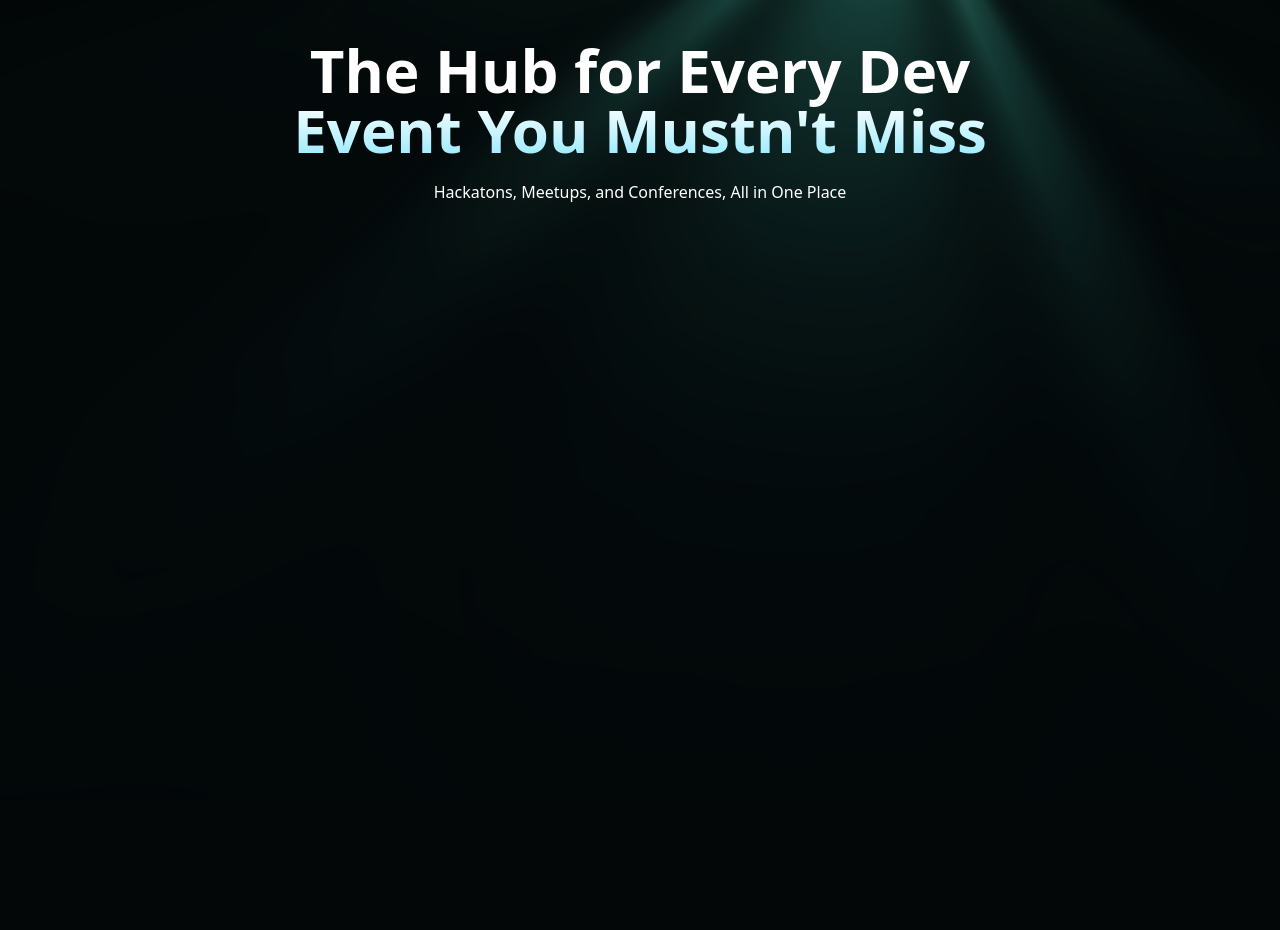
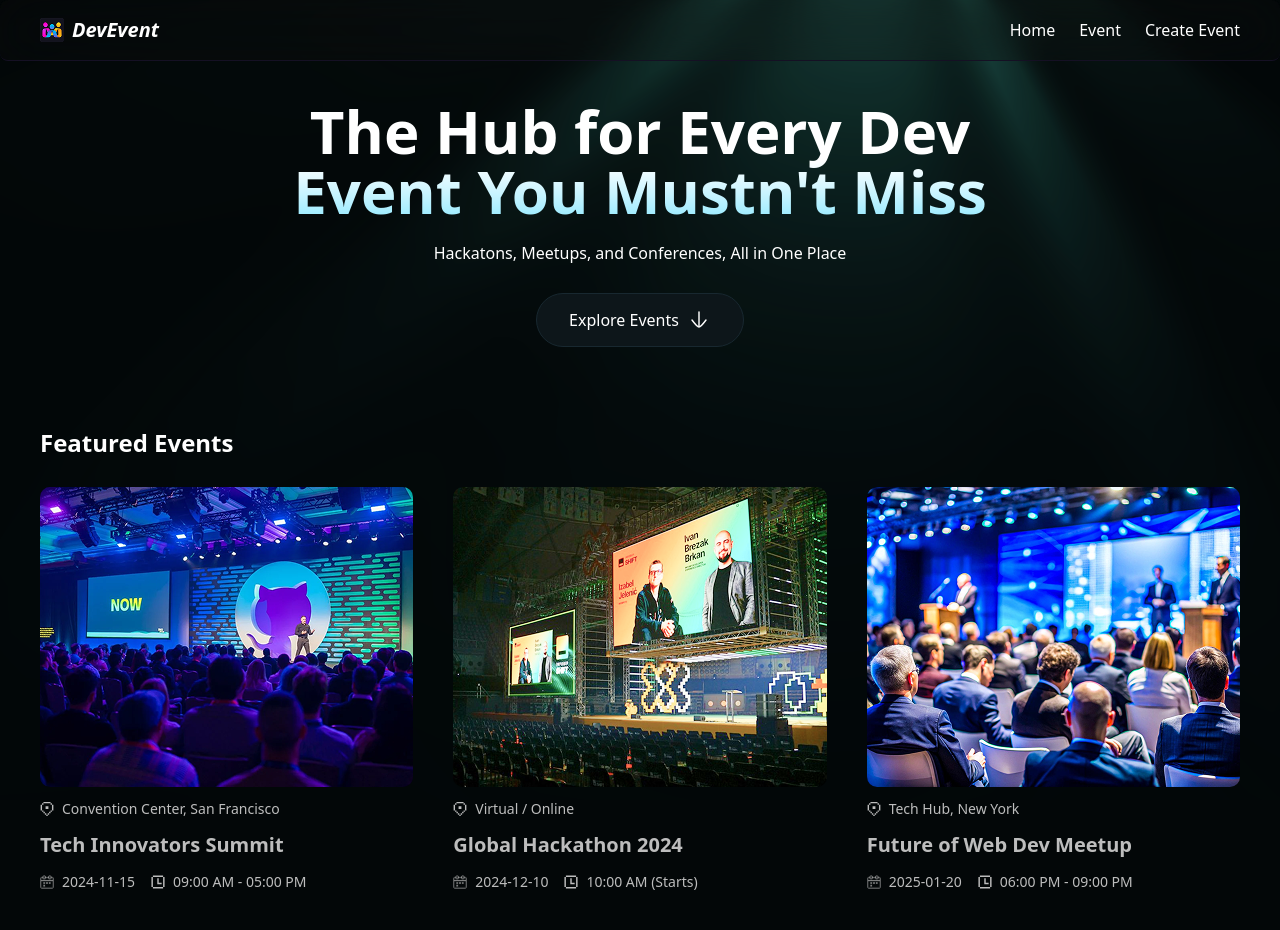
Before and after one commit to AzrilFitrayana/Learn-NextJS, a Next.js app: page / in a window 1280 px wide. Shown: the top 930 px of the page. Before the commit the page ends 800 px from the top, so only its background shows below. Built offline with nearby package versions, Linux system fonts and the light colour scheme; a web font is replaced by a local one.

Commit message:
home-page

```diff
--- a/app/globals.css
+++ b/app/globals.css
@@ -169,6 +169,10 @@
 
   .events {
     @apply grid md:grid-cols-3 gap-10 sm:grid-cols-2 grid-cols-1;
+
+    li {
+      @apply list-none;
+    }
   }
 
   #event-card {
--- a/app/layout.tsx
+++ b/app/layout.tsx
@@ -2,6 +2,7 @@
 import { Schibsted_Grotesk, Martian_Mono } from "next/font/google";
 import "./globals.css";
 import LightRays from "@/components/LightRays";
+import Navbar from "@/components/Navbar";
 
 const schibstedGrotesk = Schibsted_Grotesk({
   variable: "--font-schibsted-grook",
@@ -28,6 +29,8 @@
       <body
         className={`${schibstedGrotesk.variable} ${martianMono.variable} antialiased`}
       >
+        <Navbar />
+
         <div className="absolute inset-0 top-0 z-[-1] min-h-screen">
           <LightRays
             raysOrigin="top-center-offset"
@@ -42,6 +45,7 @@
             className="custom-rays"
           />
         </div>
+
         <main>{children}</main>
       </body>
     </html>
--- a/app/page.tsx
+++ b/app/page.tsx
@@ -1,3 +1,7 @@
+import EventCard from "@/components/EventCard";
+import ExploreBtn from "@/components/ExploreBtn";
+import { events } from "@/lib/constants";
+
 const Page = () => {
   return (
     <section>
@@ -7,6 +11,20 @@
       <p className="text-center mt-5">
         Hackatons, Meetups, and Conferences, All in One Place
       </p>
+
+      <ExploreBtn />
+
+      <div className="mt-20 space-y-7">
+        <h3>Featured Events</h3>
+
+        <ul className="events">
+          {events.map((event) => (
+            <li key={event.title}>
+              <EventCard {...event} />
+            </li>
+          ))}
+        </ul>
+      </div>
     </section>
   );
 };
--- /dev/null
+++ b/components/EventCard.tsx
@@ -0,0 +1,50 @@
+import Image from "next/image";
+import Link from "next/link";
+
+interface Props {
+  title: string;
+  image: string;
+  slug: string;
+  location: string;
+  date: string;
+  time: string;
+}
+
+const EventCard = ({ title, image, slug, location, date, time }: Props) => {
+  return (
+    <Link href={`/events/${slug}`} id="event-card">
+      <Image
+        src={image}
+        alt={title}
+        width={410}
+        height={300}
+        className="poster"
+      />
+
+      <div className="flex flex-row gap-2">
+        <Image src="/icons/pin.svg" alt="location" width={14} height={14} />
+        <p>{location}</p>
+      </div>
+
+      <p className="title">{title}</p>
+
+      <div className="datetime">
+        <div>
+          <Image
+            src="/icons/calendar.svg"
+            alt="calendar"
+            width={14}
+            height={14}
+          />
+          <p>{date}</p>
+        </div>
+        <div>
+          <Image src="/icons/clock.svg" alt="clock" width={14} height={14} />
+          <p>{time}</p>
+        </div>
+      </div>
+    </Link>
+  );
+};
+
+export default EventCard;
--- /dev/null
+++ b/components/ExploreBtn.tsx
@@ -0,0 +1,26 @@
+"use client";
+
+import Image from "next/image";
+
+const ExploreBtn = () => {
+  return (
+    <button
+      type="button"
+      id="explore-btn"
+      className="mt-7 mx-auto"
+      onClick={() => console.log("click")}
+    >
+      <a href="#events">
+        Explore Events
+        <Image
+          src="/icons/arrow-down.svg"
+          alt="arrow-down"
+          width={24}
+          height={24}
+        />
+      </a>
+    </button>
+  );
+};
+
+export default ExploreBtn;
--- /dev/null
+++ b/components/Navbar.tsx
@@ -0,0 +1,25 @@
+import Image from "next/image";
+import Link from "next/link";
+import React from "react";
+
+const Navbar = () => {
+  return (
+    <header>
+      <nav>
+        <Link href="/" className="logo">
+          <Image src="/icons/logo.png" alt="logo" width={24} height={24} />
+
+          <p>DevEvent</p>
+        </Link>
+
+        <ul>
+          <Link href="/">Home</Link>
+          <Link href="/">Event</Link>
+          <Link href="/">Create Event</Link>
+        </ul>
+      </nav>
+    </header>
+  );
+};
+
+export default Navbar;
--- /dev/null
+++ b/lib/constants.ts
@@ -0,0 +1,79 @@
+export type EventItem = {
+  id: number;
+  title: string;
+  description: string;
+  date: string;
+  time: string;
+  location: string;
+  image: string;
+  slug: string;
+};
+
+export const events: EventItem[] = [
+  {
+    id: 1,
+    title: "Tech Innovators Summit",
+    description:
+      "Join the brightest minds in tech for a day of inspiring talks and networking. Explore the latest trends in AI, blockchain, and sustainable technology.",
+    date: "2024-11-15",
+    time: "09:00 AM - 05:00 PM",
+    location: "Convention Center, San Francisco",
+    image: "/images/event1.png",
+    slug: "tech-innovators-summit",
+  },
+  {
+    id: 2,
+    title: "Global Hackathon 2024",
+    description:
+      "A 48-hour coding marathon to solve real-world problems. Collaborate with developers from around the globe and win amazing prizes.",
+    date: "2024-12-10",
+    time: "10:00 AM (Starts)",
+    location: "Virtual / Online",
+    image: "/images/event2.png",
+    slug: "global-hackathon-2024",
+  },
+  {
+    id: 3,
+    title: "Future of Web Dev Meetup",
+    description:
+      "Discuss the future of web development with industry leaders. Topics include WebAssembly, Edge Computing, and the next generation of frameworks.",
+    date: "2025-01-20",
+    time: "06:00 PM - 09:00 PM",
+    location: "Tech Hub, New York",
+    image: "/images/event3.png",
+    slug: "future-of-web-dev-meetup",
+  },
+  {
+    id: 4,
+    title: "AI & Machine Learning Expo",
+    description:
+      "Discover the latest advancements in Artificial Intelligence and Machine Learning. See live demos and meet the creators behind the algorithms.",
+    date: "2025-02-14",
+    time: "09:00 AM - 06:00 PM",
+    location: "Expo Hall, London",
+    image: "/images/event4.png",
+    slug: "ai-ml-expo",
+  },
+  {
+    id: 5,
+    title: "Cybersecurity Defense Workshop",
+    description:
+      "Learn practical skills to defend against modern cyber threats. Hands-on workshop led by certified security experts.",
+    date: "2025-03-05",
+    time: "01:00 PM - 05:00 PM",
+    location: "Security Lab, Berlin",
+    image: "/images/event5.png",
+    slug: "cybersecurity-defense-workshop",
+  },
+  {
+    id: 6,
+    title: "Cloud Native Conference",
+    description:
+      "Everything about Kubernetes, microservices, and cloud-native architecture. Best practices for scaling and deploying modern applications.",
+    date: "2025-04-12",
+    time: "08:30 AM - 05:30 PM",
+    location: "Cloud Campus, Seattle",
+    image: "/images/event6.png",
+    slug: "cloud-native-conference",
+  },
+];
```
